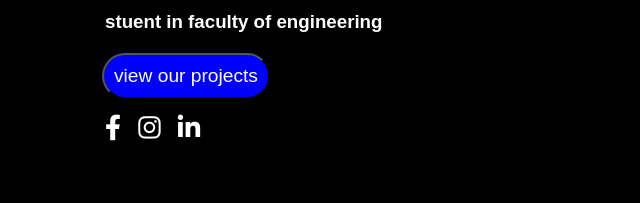
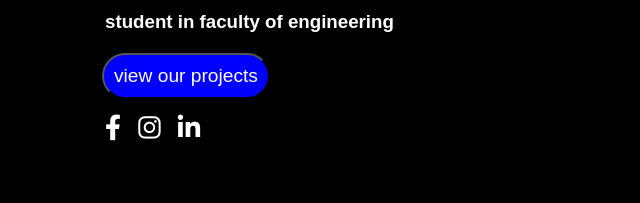
Before and after one commit to youseif-elshreif/portfolio, a plain HTML site: page index.html in a window 1280 px wide. Shown: the part 464-667 px from the top of the page, 5-645 px from the left. Drawn offline with Linux system fonts and the light colour scheme.

Commit message:
Add files via upload

```diff
--- a/index.html
+++ b/index.html
@@ -58,7 +58,7 @@
                 <h2>welcome to our portfolio</h2>
                 <span class="">I am Youseif</span> <br>
                 <span class="ff">frontend developer</span>
-                <h3>stuent in faculty of engineering</h3>
+                <h3>student in faculty of engineering</h3>
                 <button class="main-botton">
                     <a href="#temp">view our projects</a>
                 </button>
```
